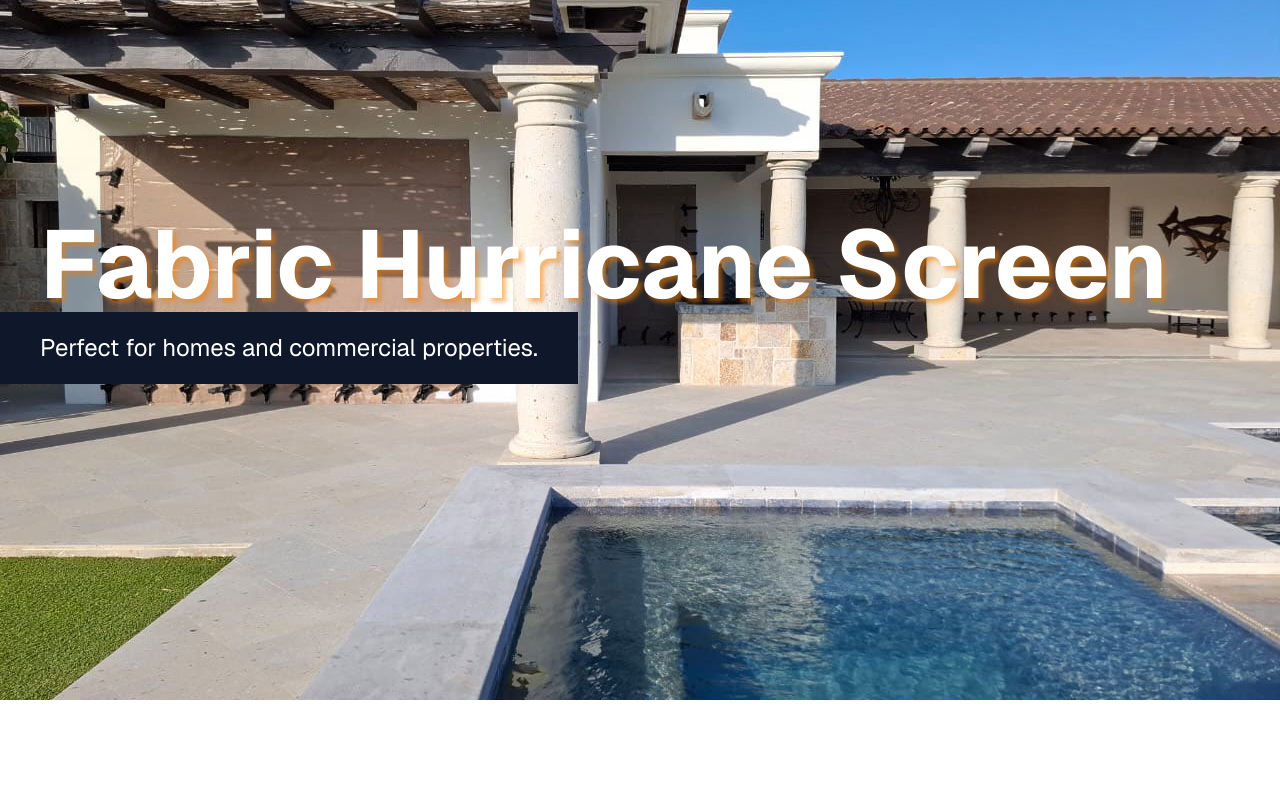
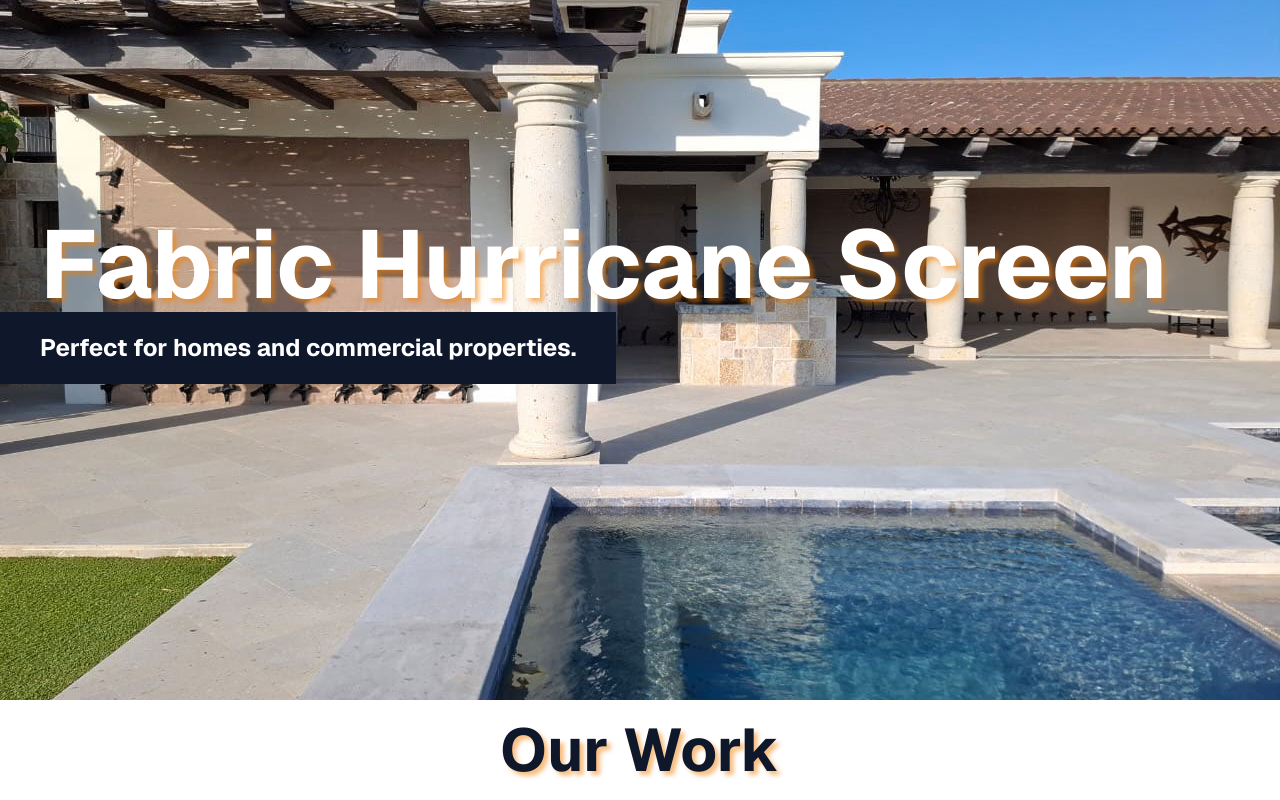
Before and after one commit to axelobscura/strongprotectionhurricane, a Next.js app: page / in a window 1280 px wide. Shown: the part 184-984 px from the top of the page. Before the commit the page ends 884 px from the top, so only its background shows below. Built offline with nearby package versions, Linux system fonts and the light colour scheme.

Commit message:
back-ini

```diff
--- a/src/app/page.tsx
+++ b/src/app/page.tsx
@@ -17,7 +17,12 @@ export default function Home() {
           <h1 className="px-10 text-8xl text-white font-bold" style={{
             textShadow: '4px 4px 4px rgba(244,126,1,0.5)'
           }}>Fabric Hurricane Screen</h1>
-          <h2 className="px-10 text-2xl text-white bg-slate-900 p-5">Perfect for homes and commercial properties.</h2>
+          <h2 className="px-10 text-2xl text-white bg-slate-900 p-5 font-bold">Perfect for homes and commercial properties.</h2>
+        </div>
+        <div className="w-full flex flex-col items-start">
+          <h1 className="px-10 text-6xl text-slate-900 font-bold p-5 w-full text-center" style={{
+            textShadow: '4px 4px 4px rgba(244,126,1,0.5)'
+          }}>Our Work</h1>
         </div>
       </main>
       <footer className="row-start-3 flex gap-[24px] flex-wrap items-center justify-center">
```
